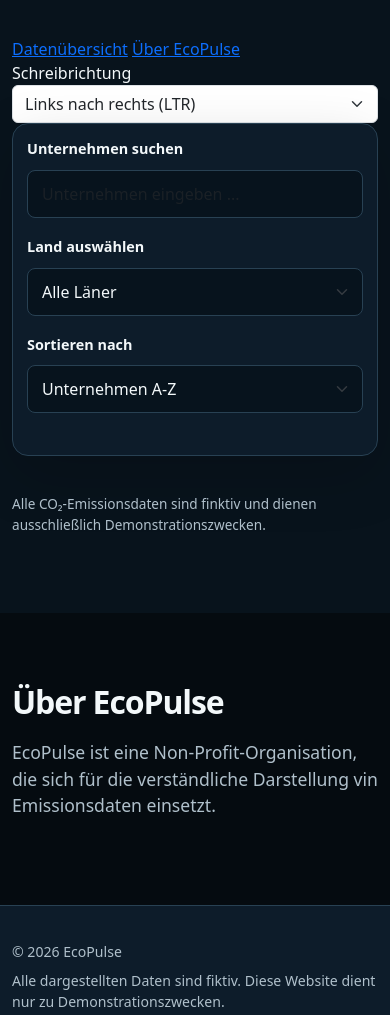
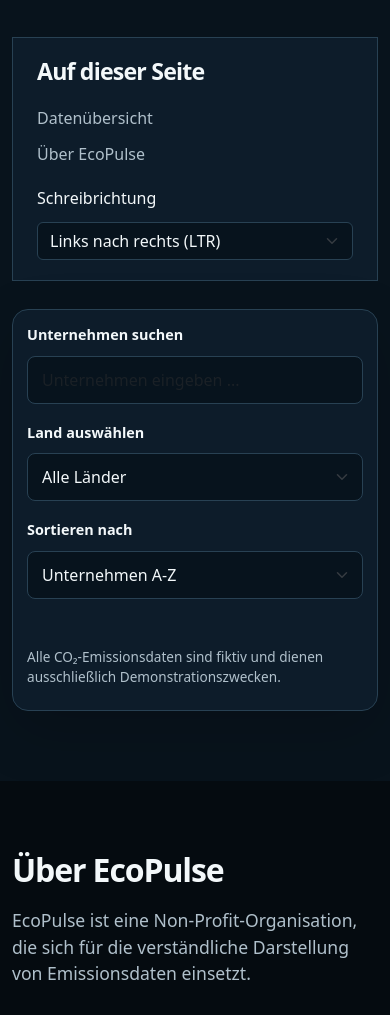
Before and after one commit to SinaHerold/Programmierung-von-Webanwendungsoberfl-chen---Aufgabe-1, a plain HTML site: page index.html in a window 390 px wide. Shown: the part 792-1807 px from the top of the page. Drawn offline with nearby package versions, Linux system fonts and the light colour scheme.

Commit message:
Links Rechts Schreibweise angepasst, aber passt noch nicht

```diff
--- a/index.html
+++ b/index.html
@@ -81,18 +81,18 @@
 
     <section id="emissionen" class="data-section">
         <div class="container">
-
             <div class="section-heading">
                 <p class="eyebrow">DATEN & TRANSPARENZ</p>
                 <h2>CO₂-Emissionen im Überblick</h2>
                 <p>Vergleiche Emissionsdaten verschiedener Unternehmen und Länder.</p>
             </div>
 
-            <div class="local-navigation">
-
+            <div class="content-layout">
+                <aside class="local-navigation">
                     <nav aria-label="Lokale Navigation">
-                    <a href="#emissionen">Datenübersicht</a>
-                    <a href="#ueber-uns">Über EcoPulse</a>
+                        <h3>Auf dieser Seite</h3>
+                        <a href="emissionen">Datenübersicht</a>
+                        <a href="ueber-uns">Über EcoPulse</a>
                     </nav>
 
                     <div class="direction-control">
@@ -100,20 +100,28 @@
                             Schreibrichtung
                         </label>
 
-                    <select id="directionSelect" class="form-select">
-                        <option value="ltr">Links nach rechts (LTR)</option>
-                        <option value="rtl">Rechts nach links (RTL)</option>
+                        <select
+                            id="directionSelect"
+                            class="form-select">
+
+                            <option value="trl">
+                                Links nach rechts (LTR)
+                            </option>
+                            <option value="rtl">
+                                Rechts nach links (RTL)
+                            </option>
                         </select>
                     </div>
-            </div>
+                </aside>
 
-
+                <div class="content-main">
                     <div class="data-card">
                         <div class="filter-bar">
                             <div class="filter-field">
                                 <label for="companySearch">
                                     Unternehmen suchen
                                 </label>
+
                                 <input
                                     type="search"
                                     id="companySearch"
@@ -131,7 +139,9 @@
                                     id="countryFilter"
                                     class="form-select"
                                 >
-                            <option value="">Alle Läner</option>
+                                    <option value="">
+                                        Alle Länder
+                                    </option>
                                 </select>
                             </div>
 
@@ -146,18 +156,23 @@
                                     <option value="company-asc">
                                         Unternehmen A-Z
                                     </option>
+
                                     <option value="company-desc">
                                         Unternehmen Z-A
                                     </option>
+
                                     <option value="country-asc">
                                         Land A-Z
                                     </option>
+
                                     <option value="country-desc">
                                         Land Z-A
                                     </option>
+
                                     <option value="emissions-asc">
                                         Emissionen steigend
                                     </option>
+
                                     <option value="emissions-desc">
                                         Emissionen absteigend
                                     </option>
@@ -165,9 +180,9 @@
                             </div>
 
                         </div>
-            </div>
 
-            <p id="resultCount"
+                        <p
+                            id="resultCount"
                             class="result-count"
                             role="status"
                             aria-live="polite">
@@ -175,29 +190,42 @@
 
                         <div class="table-responsive">
                             <table class="table emission-table">
-
-                    <caption>Alle CO₂-Emissionsdaten sind finktiv und dienen
-                        ausschließlich Demonstrationszwecken.</caption>
+                                <caption>
+                                    Alle CO₂-Emissionsdaten sind fiktiv und dienen ausschließlich Demonstrationszwecken.
+                                </caption>
 
                                 <thead>
                                     <tr>
-                            <th scope="col">Unternehmen</th>
-                            <th scope="col">Land</th>
-                            <th scope="col">Branche</th>
-                            <th scope="col">CO₂-Emissionen (t)</th>
+                                        <th scope="col">
+                                            Unternehmen
+                                        </th>
+                                        <th scope="col">
+                                            Land
+                                        </th>
+                                        <th scope="col">
+                                            Branche
+                                        </th>
+                                        <th scoper="col">
+                                            CO₂-Emissionen (t)
+                                        </th>
                                     </tr>
                                 </thead>
 
-                    <tbody id="emissionsTableBody"></tbody>
-
+                                <tbody id="emissionsTableBody">
+                                </tbody>
                             </table>
                         </div>
 
-            <p id="emptyState"
+                        <p
+                            id="emptyState"
                             class="empty-state"
-                hidden>Keine passenden Unternehmen gefunden.
-                        Bitte passe deine Suche oder Filter an.
+                            hidden>
+                            Keine passenden Unternehmen gefunden. Bitte passe deine Suche oder Filter an
                         </p>
+                    </div>
+                </div>
+
+            </div>
 
         </div>
     </section>
@@ -205,10 +233,10 @@
     <section id="ueber-uns" class="about-section">
         <div class="container">
             <h2>Über EcoPulse</h2>
-            <p>EcoPulse ist eine Non-Profit-Organisation, die sich für die verständliche Darstellung vin Emissionsdaten einsetzt.</p>
+            <p>EcoPulse ist eine Non-Profit-Organisation, die sich für die
+                verständliche Darstellung von Emissionsdaten einsetzt.</p>
         </div>
     </section>
-
 
 </main>
 
--- a/script.js
+++ b/script.js
@@ -227,3 +227,19 @@ document.addEventListener("DOMContentLoaded", function () {
     updateTabel();
 
 });
+
+document.addEventListener("DOMContentLoaded", function() {
+    const directionSelect =
+        document.getElementById("directionSelect");
+
+    if (!directionSelect) return;
+
+    directionSelect.addEventListener("change", function () {
+        const direction = directionSelect.value;
+
+        document.body.classList.toggle(
+            "rtl-layout",
+            direction === "rtl"
+        );
+    });
+});
--- a/style.css
+++ b/style.css
@@ -463,3 +463,78 @@ btn-ecopulse:hover {
         grid-template-columns: 1fr;
     }
 }
+
+.local-navigation {
+    display: flex;
+    align-items: center;
+    justify-content: space-between;
+    flex-wrap: wrap;
+    gap: 20px;
+    padding: 20px 24px;
+    margin-bottom: 28px;
+    background: var(--color-surface);
+    border: 1px solid var(--color-border);
+    boder-radius: 12px;
+}
+
+.local-navigation nav {
+    display: flex;
+    flex-wrap: wrap;
+    gap: 24px;
+}
+
+.local-navigation nav a {
+    color: var(--color-muted);
+    text-decoration: none;
+    font-weight: 500;
+}
+
+.local-navigation nav a:hover,
+.local-navigation nav a:focus-visible {
+    color: var(--color-cyan);
+}
+
+.direction-control {
+    display: flex;
+    align-items: center;
+    gap: 12px;
+}
+
+.direction-control label {
+    color: var(--color-text);
+    white-space: nowrap;
+}
+
+.direction-control .form-select {
+    min-width: 220px;
+    background-color: #07131D;
+    color: var(--color-text);
+    border: 1px solid var(--color-border);
+}
+
+.rtl-layout .local-navigation {
+    flex-direction: row-reverse;
+}
+
+.local-navigation, .data-section, .about-section {
+    direction: ltr;
+    text-align: left;
+}
+
+@media (max-width: 767px) {
+    .local-navigation,
+    .direction-control {
+        flex-direction: column;
+        align-items: stretch;
+    }
+
+    .local-navigation nav {
+        flex-direction: column;
+        gap: 12px;
+    }
+
+    .direction-control .form-select {
+        min-width: 0;
+        width: 100%;
+    }
+}
```
Lines whose indentation alone changed are shown as unchanged.
